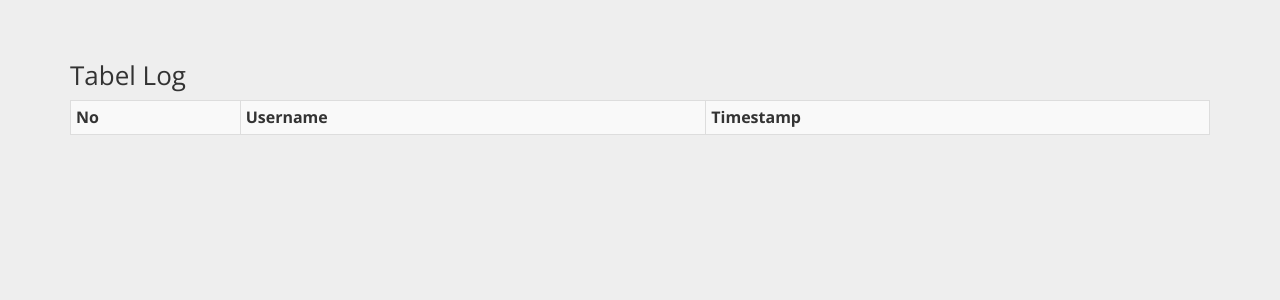
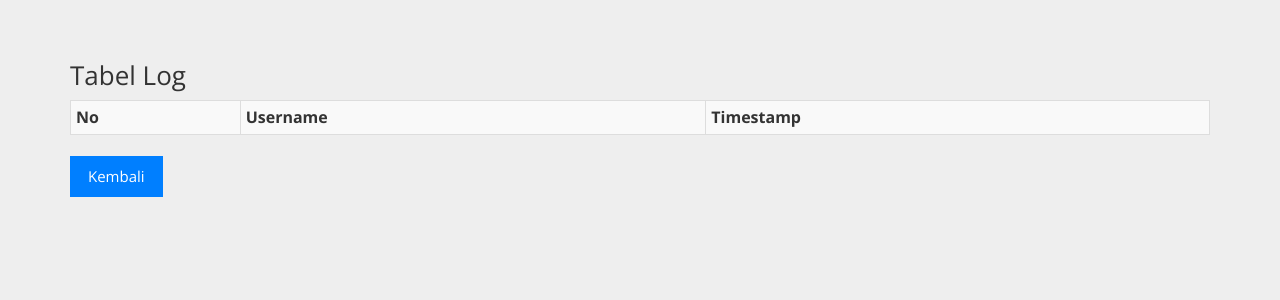
Before and after one commit to Juwita14/Tugas_PWEB_0051, a PHP site: page /log.php in a window 1280 px wide. Shown: the top 300 px of the page. Run offline with PHP 8.4, Linux system fonts and the light colour scheme; data that the repository does not hold is empty.

Commit message:
Update log.php

```diff
--- a/log.php
+++ b/log.php
@@ -31,6 +31,7 @@
                     <?php endwhile; ?>
                 </tbody>
             </table>
+            <a class="btn btn-primary p-2" href="upload.php">Kembali</a>
     </div>
     </body>
 </html>
```
